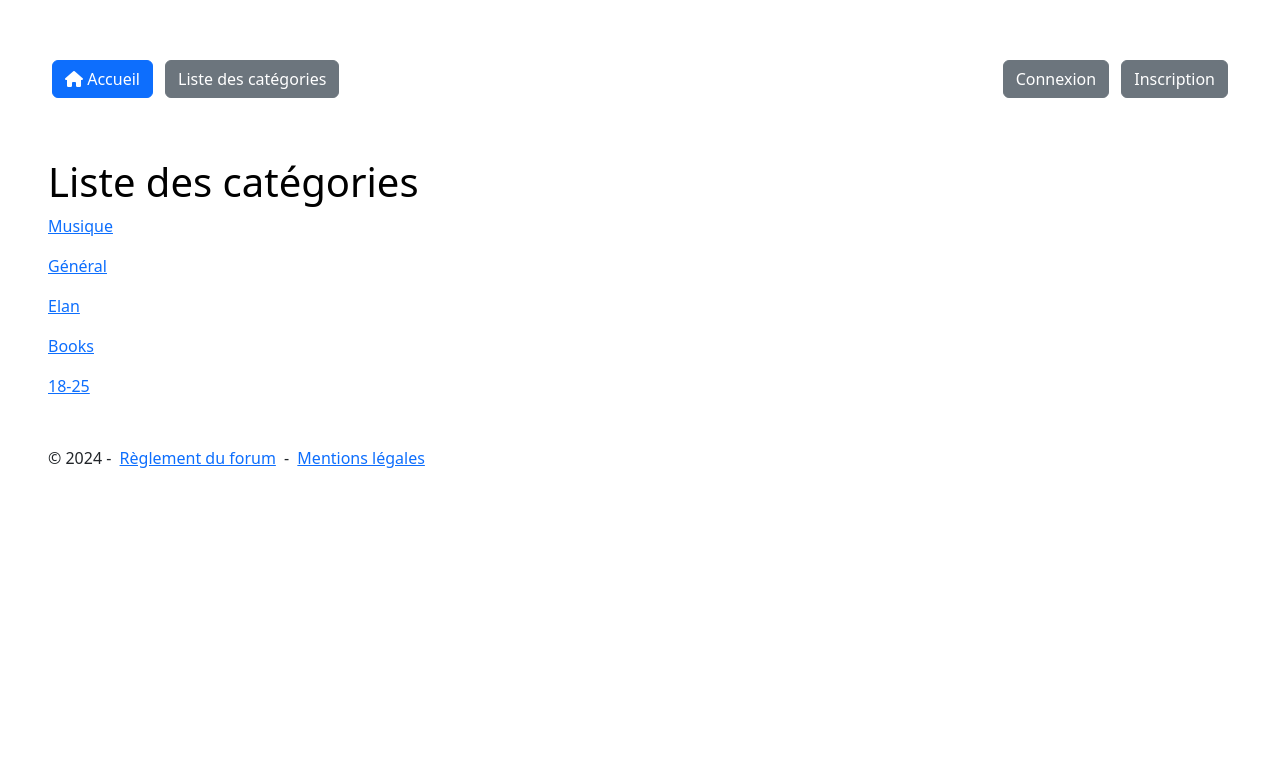
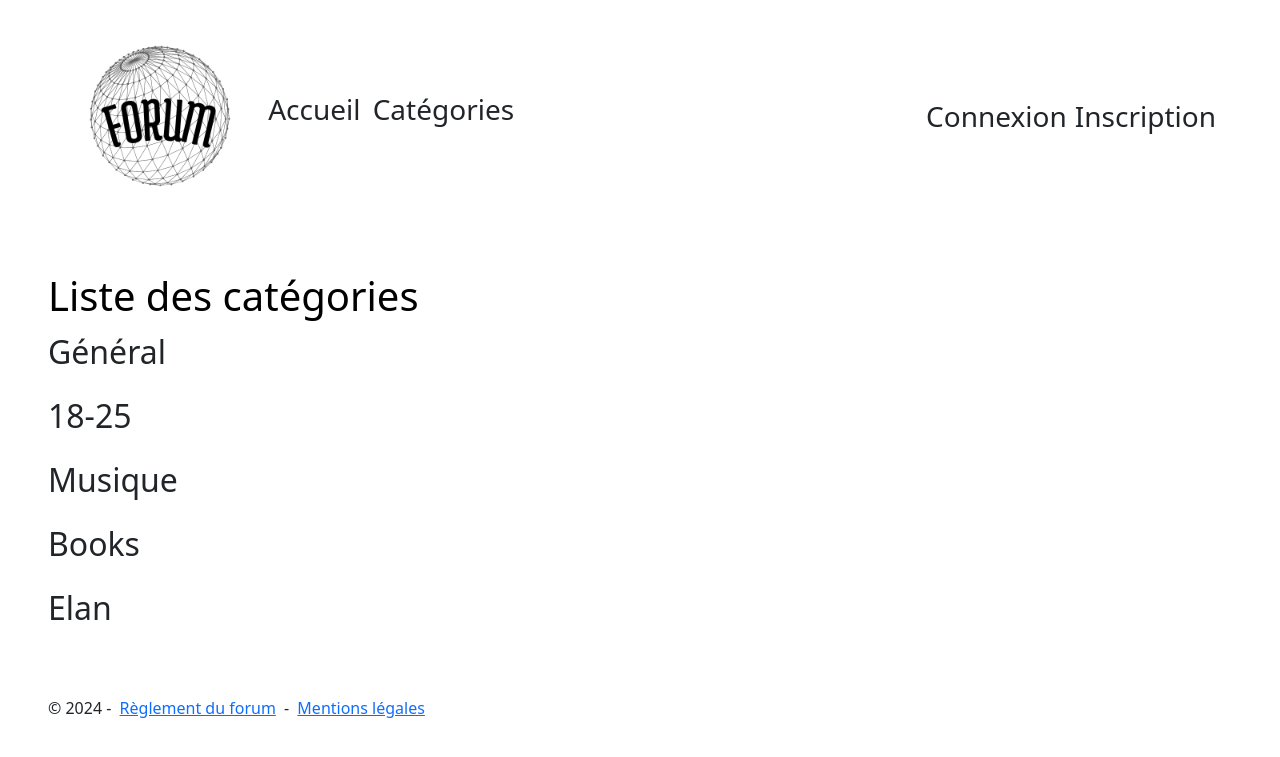
Before and after one commit to FutRR/forumPlateau_V2, a PHP site: page /index.php?ctrl=forum&action=index in a window 1280 px wide. Shown: the top 757 px of the page. Run offline with PHP 8.4, Linux system fonts and the light colour scheme; data comes from the database, SQL or seed files in the repository; both versions use the stored data as it was after the commit; some libraries are stand-ins or nearby versions.

Commit message:
changed layout & style, added logo and fixed user info missing when unregistered

```diff
--- a/controller/ForumController.php
+++ b/controller/ForumController.php
@@ -18,7 +18,7 @@ class ForumController extends AbstractController implements ControllerInterface
         // créer une nouvelle instance de CategoryManager
         $categoryManager = new CategoryManager();
         // récupérer la liste de toutes les catégories grâce à la méthode findAll de Manager.php (triés par nom)
-        $categories = $categoryManager->findAll(["name", "DESC"]);
+        $categories = $categoryManager->findAll(["id_category", "ASC"]);
 
         // le controller communique avec la vue "listCategories" (view) pour lui envoyer la liste des catégories (data)
         return [
--- a/public/css/style.css
+++ b/public/css/style.css
@@ -12,3 +12,7 @@ img{
     width: 100px;
     height: auto;
 }
+
+.logo{
+    width: 200px;
+}
--- a/view/forum/listCategories.php
+++ b/view/forum/listCategories.php
@@ -6,9 +6,12 @@ $categories = $result["data"]['categories'];
 
 <?php
 foreach ($categories as $category) { ?>
-    <p><a href="index.php?ctrl=forum&action=listTopicsByCategory&id=<?= $category->getId() ?>">
-            <?= $category->getName() ?>
-        </a></p>
+    <div class="d-flex col-md-auto fs-2">
+        <p><a class='link-dark link-offset-2 link-underline link-underline-opacity-0 link-underline-opacity-100-hover'
+                href="index.php?ctrl=forum&action=listTopicsByCategory&id=<?= $category->getId() ?>">
+                <?= $category->getName() ?>
+            </a></p>
+    </div>
 <?php }
 
 if (App\Session::isAdmin()) {
@@ -16,7 +19,7 @@ if (App\Session::isAdmin()) {
 
     <p>Ajouter un categorie : </p>
 
-    <div class="container-fluid">
+    <div class="container-sm">
         <div class="col align-self-center">
             <form action="index.php?ctrl=forum&action=addCategory" method="POST" enctype="multipart/form-data"
                 class="mb-3 mx-auto">
@@ -29,7 +32,7 @@ if (App\Session::isAdmin()) {
 
                 <p>
                     <label class="form-label">
-                        <input class="btn btn-primary" type="submit" name="submit" value="Créer">
+                        <input class="btn btn-dark" type="submit" name="submit" value="Créer">
                     </label>
                 </p>
             </form>
--- a/view/home.php
+++ b/view/home.php
@@ -3,10 +3,9 @@
 <p>Retrouvez vos sujets de discussion favoris, un forum plein de diversité et politiquement correct! N'hésitez pas à
     contacter notre équipe de modération pour tout soucis.</p>
 
-
 <?php if (!isset($_SESSION['user'])) { ?>
     <p>
-        <a class="btn btn-primary m-1" href="index.php?ctrl=security&action=login">Se connecter</a>
-        <a class="btn btn-primary m-1" href="index.php?ctrl=security&action=register">S'inscrire</a>
+        <a class="btn btn-dark m-1" href="index.php?ctrl=security&action=login">Se connecter</a>
+        <a class="btn btn-dark m-1" href="index.php?ctrl=security&action=register">S'inscrire</a>
     </p>
 <?php } ?>
--- a/view/layout.php
+++ b/view/layout.php
@@ -14,7 +14,7 @@
 </head>
 
 <body>
-    <div class="m-5" id="wrapper">
+    <div class="mb-5 mx-5" id="wrapper">
         <div id="mainpage">
             <!-- c'est ici que les messages (erreur ou succès) s'affichent-->
             <h3 class="message" style="color: red">
@@ -24,40 +24,54 @@
                 <?= App\Session::getFlash("success") ?>
             </h3>
             <header>
-                <nav class="navbar mb-5">
+                <nav class="navbar navbar-expand-lg mb-5">
+                    <div class="container-fluid d-flex align-items-center justify-content-between">
+
                         <div id="nav-left">
-                        <a class="btn btn-primary m-1" href="index.php"><i class="fa-solid fa-house"></i> Accueil</a>
+                            <a class="navbar-br home" href="index.php?ctrl=home"><img
+                                    class="logo d-iflex align-items-center" src="public/img/logo/ForumV12.png"
+                                    alt=""></a>
+                            </li>
+                            <a class="link-dark nav-item link-offset-2 link-underline link-underline-opacity-0 link-underline-opacity-100-hover m-1 fs-3"
+                                href="index.php">Accueil</a></li>
                             <?php
+                            // si l'utiliseur connecté est un admin
                             if (App\Session::isAdmin()) {
                                 ?>
-                            <a class="btn btn-primary m-1" href="index.php?ctrl=home&action=users">Voir la liste des
-                                utilisateurs</a>
+                                <a class="link-dark nav-item link-offset-2 link-underline link-underline-opacity-0 link-underline-opacity-100-hover m-1 fs-3"
+                                    href="index.php?ctrl=home&action=users">Voir la
+                                    liste des
+                                    utilisateurs</a></li>
                             <?php } ?>
-                        <a class="btn btn-secondary m-1" href="index.php?ctrl=forum&action=index">Liste des
-                            catégories</a>
+                            <a class="link-dark nav-item link-offset-2 link-underline link-underline-opacity-0 link-underline-opacity-100-hover m-1 fs-3"
+                                href="index.php?ctrl=forum&action=index">Catégories</a></li>
+                        </div>
 
-                    </div>
-                    <div id="nav-right">
+                        <div id="nav-right" class='d-flex justify-content-around'>
                             <?php
                             // si l'utilisateur est connecté
                             if (App\Session::getUser()) {
                                 ?>
-                            <a class="btn btn-primary"
-                                href="index.php?ctrl=forum&action=userProfile&id=<?= App\Session::getUser()->getId() ?>"><span
-                                    class="fas fa-user"></span>&nbsp;
-                                <?= App\Session::getUser() ?>
-                            </a>
-                            <a class="btn btn-secondary m-1" href="index.php?ctrl=security&action=logout">Déconnexion</a>
+                                <a class="link-dark nav-item nav-link m-1 fs-3"
+                                    href="index.php?ctrl=forum&action=userProfile&id=<?= App\Session::getUser()->getId() ?>"><img
+                                        style='width: 50px;'
+                                        src="public/img/avatar/<?= App\Session::getUser()->getAvatar() ?>" alt="">
+                                </a></li>
+                                <!-- <span class="fas fa-user"></span>&nbsp; -->
+                                <a class="link-dark nav-item link-offset-2 link-underline link-underline-opacity-0 link-underline-opacity-100-hover m-1 fs-3"
+                                    href="index.php?ctrl=security&action=logout">Déconnexion</a></li>
                                 <?php
                             } else {
                                 ?>
-                            <a class="btn btn-secondary m-1" href="index.php?ctrl=security&action=login">Connexion</a>
-                            <a class="btn btn-secondary m-1" href="index.php?ctrl=security&action=register">Inscription</a>
+                                <a class="link-dark nav-item link-offset-2 link-underline link-underline-opacity-0 link-underline-opacity-100-hover m-1 fs-3"
+                                    href="index.php?ctrl=security&action=login">Connexion</a></li>
+                                <a class="link-dark nav-item link-offset-2 link-underline link-underline-opacity-0 link-underline-opacity-100-hover m-1 fs-3"
+                                    href="index.php?ctrl=security&action=register">Inscription</a></li>
                                 <?php
                             }
                             ?>
-
-                </nav>
+                        </div>
+                    </div>
                 </nav>
             </header>
 
@@ -79,14 +93,14 @@
         </script>
     <script>
         $(document).ready(function () {
-            $(".message").each(function () {
-                console.log($(this).text())
-                if ($(this).text().length > 2) {
-                    $(this).slideDown(500, function () {
-                        $(this).delay(3000).slideUp(500)
-                    })
-                }
-            })
+            // $(".message").each(function () {
+            //     console.log($(this).text())
+            //     if ($(this).text().length > 2) {
+            //         $(this).slideDown(500, function () {
+            //             $(this).delay(3000).slideUp(500)
+            //         })
+            //     }
+            // })
             $(".delete-btn").on("click", function () {
                 return confirm("Etes-vous sûr de vouloir supprimer?")
             })
--- a/view/security/login.php
+++ b/view/security/login.php
@@ -20,7 +20,7 @@
 
             <p>
                 <label class="form-label">
-                    <input class="btn btn-primary" type="submit" name="submit" value="Se Connecter">
+                    <input class="btn btn-dark" type="submit" name="submit" value="Se Connecter">
                 </label>
             </p>
         </form>
--- a/view/security/register.php
+++ b/view/security/register.php
@@ -34,7 +34,7 @@
 
             <p>
                 <label class="form-label">
-                    <input class="btn btn-primary" type="submit" name="submit" value="S'inscrire">
+                    <input class="btn btn-dark" type="submit" name="submit" value="S'inscrire">
                 </label>
             </p>
         </form>
```
Also changed, not shown: DB/export.sql (+12 -9 lines), view/forum/detailsTopic.php (+16 -10 lines), view/forum/listTopics.php (+3 -8 lines), view/forum/profil.php (+6 -2 lines), public/img/logo/FORUM.png (added), public/img/logo/FORUM2.png (added), public/img/logo/FORUMV12.png (added). Lines whose indentation alone changed are shown as unchanged.
